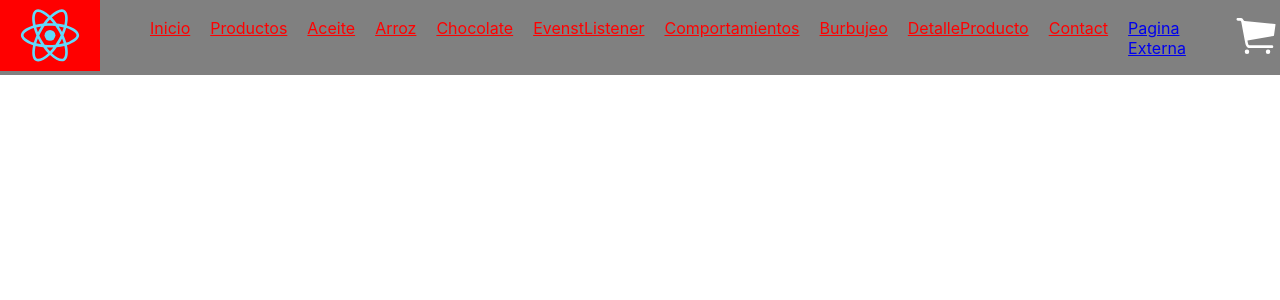
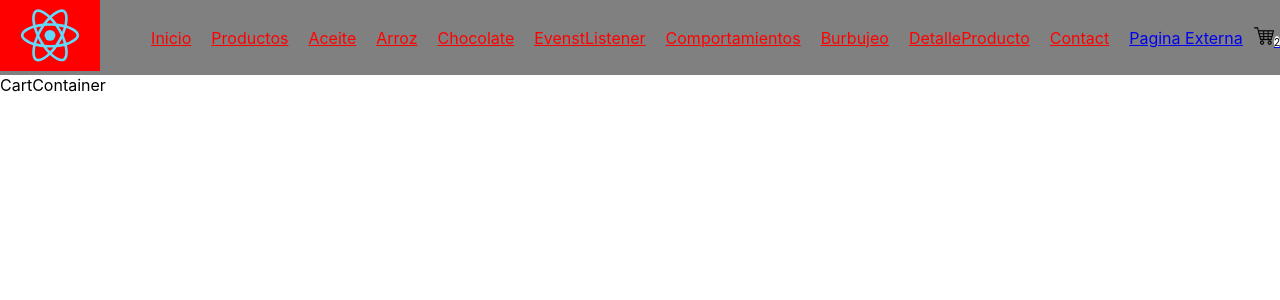
Before and after one commit to LoriDustin/ecommercedustin, a React (Create React App) app: page /cart in a window 1280 px wide. Shown: the top 300 px of the page. Built offline with nearby package versions, Linux system fonts and the light colour scheme.

Commit message:
Actualizacion 19/09/2022

```diff
--- a/src/App.js
+++ b/src/App.js
@@ -4,9 +4,16 @@ import ItemListContainer2 from './components/ItemListContainer/ItemListContainer
 import ItemListContainerDetalle from './components/ItemDetalle/ItemListContainerDetalle';
 import ContactoPage from './components/ContactoPage/ContactoPage';
 import EvenstListener from './components/EvenstListener/EvenstListener';
-import {BrowserRouter, Routes, Route} from 'react-router-dom'
+import { BrowserRouter, Routes, Route} from 'react-router-dom'
 import Comportamientos from './components/Comportamientos/Comportamientos';
 import Burbujeo from './components/Burbujeo/Burbujeo';
+import CartContainer from './components/CartContainer/CartContainer';
+
+import CartProvider from './components/context/CartContext';
+
+
+
+
 
 
 
@@ -14,10 +21,14 @@ import Burbujeo from './components/Burbujeo/Burbujeo';
 function App() {
 
 
+
   return (
+      <CartProvider>
         <BrowserRouter>
               <div>
+
                 <NavBar/>
+
                 <Routes>
                   <Route path='/' element={<ItemListContainer/> } />
                   <Route path='/contacto' element={<ContactoPage/> } />
@@ -30,6 +41,8 @@ function App() {
                   <Route path='/comportamientos-eventos' element={<Comportamientos/>} />
                   <Route path='/burbujeo' element={<Burbujeo/>} />
                   <Route path='/detalleProducto' element={<ItemListContainerDetalle/>} />
+                  <Route path='/cart' element={<CartContainer/>} />
+
 
                   {/* <Route path='/productos/limpiadores' element={<ItemListContainer2/> } /> */}
 
@@ -46,9 +59,7 @@ function App() {
 
             </div>
             </BrowserRouter>
-
-
-
+        </CartProvider>
   );
 }
 
--- /dev/null
+++ b/src/components/CartContainer/CartContainer.js
@@ -0,0 +1,20 @@
+import React from 'react'
+import { useContext } from 'react'
+import { CartContext } from '../context/CartContext'
+
+const CartContainer = () => {
+    const value = useContext(CartContext)
+  return (
+
+    <div>CartContainer
+      <div>
+        {value.productCarList.map(item =>(
+          <p>{item}</p>
+        ))}
+      </div>
+
+    </div>
+  )
+}
+
+export default CartContainer
--- a/src/components/ItemCount/Botton.js
+++ b/src/components/ItemCount/Botton.js
@@ -2,7 +2,11 @@ import React, {useState} from 'react'
 import './ItemCount.css'
 
 
+
+
 const Botton = ({initial, stock, onAdd}) => {
+
+
 
   const [count, setcount] = useState(initial);
 
@@ -22,7 +26,7 @@ const Botton = ({initial, stock, onAdd}) => {
         <button className='buttonAumentar' disabled={count >= stock} onClick={aumentar}>+</button>
       </div>
       <div>
-          <button className='ButtonAgregar' disabled={stock <= 0} onClick={() => onAdd(count)}>Agregar al carrito (console.log(esta1))</button>
+          <button className='ButtonAgregar' disabled={stock <= 0} onClick={() => onAdd(count)}>Agregar al carrito</button>
       </div>
     </div>
   )
--- a/src/components/ItemCount/ItemCount.js
+++ b/src/components/ItemCount/ItemCount.js
@@ -1,10 +1,19 @@
-import React from 'react'
+import React, { useContext } from 'react'
 import './ItemCount.css'
 import Botton from './Botton'
+import { CartContext } from '../context/CartContext.js';
 
-const ItemCount = () => {
+
+const ItemCount = ( { productocomprar } ) => {
+
+const {addItem} = useContext(CartContext);
+
+
 const onAdd = (producto) =>{
-  console.log(`Comprastes ${producto} unidades`)
+
+  console.log(`Comprastes ${producto} unidades de ${productocomprar}`)
+
+
 }
 
 
@@ -16,6 +25,8 @@ const onAdd = (producto) =>{
     initial={1}
     stock={10}
     onAdd={onAdd}
+
+
     />
 
 
--- a/src/components/ItemDetalle/ItemListContainerDetalle.js
+++ b/src/components/ItemDetalle/ItemListContainerDetalle.js
@@ -11,43 +11,45 @@ const ItemListContainerDetalle = () => {
 
 
     const [character, setcharacter] = useState([])
-    const {detalleId} = useParams();
+    const { detalleId } = useParams();
 
-    const getData = (id) =>{
-        return new Promise((resolver) =>{
-            const productodetalle = dataecommer.find(item=>item.id === parseInt(id))
-            resolver(productodetalle)
+    // const getData = (id) =>{
+    //     return new Promise((resolver) =>{
+    //         const productodetalle = dataecommer.find(item=>item.id === parseInt(id))
+    //         resolver(productodetalle)
 
-        })
-    }
+    //     })
+    // }
+
+    // useEffect(() => {
+    //     const getProducto = async()=>{
+    //         const producto = await getData(detalleId);
+    //         setcharacter(producto)
+    //     }
+    //     getProducto();
+    // },[ detalleId ])
+
+
 
     useEffect(() => {
-        const getProducto = async()=>{
-            const producto = await getData(detalleId);
-            setcharacter(producto)
-        }
-        getProducto();
+        const getdata = new Promise(resolver => {
+            setTimeout(() => {
+                fetch('../DATA/dataecommer.js')
+            .then((response) => {
+                return response.json()})
+            .then((data) => {
+                setcharacter(data)})
+            resolver(dataecommer);
+            }, 2000)
+
+        });
+        getdata.then(res =>setcharacter(res));
     },[ detalleId ])
 
 
+//     getdata.then(res =>setcharacter(res.find(item=>item.id === parseInt( detalleId ))));
+// },[ detalleId ])
 
-    // useEffect(() => {
-    //     const getdata = new Promise(resolver => {
-    //         setTimeout(() => {
-    //             fetch('../DATA/dataecommer.js')
-    //         .then((response) => {
-    //             return response.json()})
-    //         .then((data) => {
-    //             setcharacter(data)})
-    //         resolver(dataecommer);
-    //         }, 2000)
-
-    //     });
-    //     getdata.then(res =>setcharacter(res.find(item=>item.id === parseInt(detalleId))));
-    // },[detalleId])
-
-
-    console.log('item:' ,character)
 
   return (
     <div>
--- a/src/components/ItemDetalle/ItemListDetalle.js
+++ b/src/components/ItemDetalle/ItemListDetalle.js
@@ -18,7 +18,9 @@ const ItemListDetalle = ({ productos }) => {
                 <img className='imgItemlist' src={producto.image} alt='No encontrado'/>
                 <div>
                 <p>Precio : S/.{producto.precio}</p>
-                <ItemCount />
+                <ItemCount
+                productocomprar = {producto.title}
+                />
                 </div>
               </div>
             </div>
--- /dev/null
+++ b/src/components/Navbar/CartWitdget.js
@@ -0,0 +1,16 @@
+import carritodeCompra from '../IMG/carritodeCompra.png'
+import { Link } from 'react-router-dom';
+
+const CartWitdget = () => {
+
+  return (
+    <div>
+      <Link to="/cart">
+        <img src={carritodeCompra} alt='Imagen no encontrado' style={{width:20}} />
+        <span style={{backgroundColor:"white", borderRadius:"50%", width:"10px", height:"10px", fontSize:"10px", color:"black" }}>2</span>
+      </Link>
+    </div>
+  )
+}
+
+export default CartWitdget;
--- a/src/components/Navbar/Icon.css
+++ /dev/null
@@ -1,4 +0,0 @@
-.Icono{
-    color: white;
-    font-size: 3rem;
-}
--- a/src/components/Navbar/Icon.js
+++ /dev/null
@@ -1,16 +0,0 @@
-import './Icon.css';
-import { IoIosCart } from "react-icons/io";
-
-const Icon = () => {
-
-  return (
-    <div>
-        <IoIosCart className='Icono'/>
-
-
-
-    </div>
-  )
-}
-
-export default Icon
--- a/src/components/Navbar/NavBar.js
+++ b/src/components/Navbar/NavBar.js
@@ -1,6 +1,6 @@
 import logo from '../../logo.svg';
 import './NavBar.css';
-import Icon from './Icon';
+import CartWitdget from './CartWitdget';
 import { Link, NavLink  } from 'react-router-dom'
 
 
@@ -61,7 +61,7 @@ const NavBar = () =>{
                 </ul>
             </div>
             <div>
-                <Icon/>
+                <CartWitdget/>
             </div>
 
         </div>
--- /dev/null
+++ b/src/components/context/CartContext.js
@@ -0,0 +1,23 @@
+import React, { useState } from "react";
+
+export const CartContext = React.createContext();
+
+export const CartProvider = ({ children }) =>{
+    const [productCarList, setproductCarList] = useState([])
+
+
+    const addItem = (item, quantity) => {
+        console.log('item', item , 'quantity', quantity)
+    }
+
+    return (
+        <CartContext.Provider value = {{productCarList, addItem}}>
+            {children}
+        </CartContext.Provider>
+
+
+    )
+}
+
+
+export default CartProvider;
```
Also changed, not shown: src/components/ContactoPage/ContactoPage.js (+6 -1 lines), src/components/IMG/carritodeCompra.png (added). Lines whose indentation alone changed are shown as unchanged.
